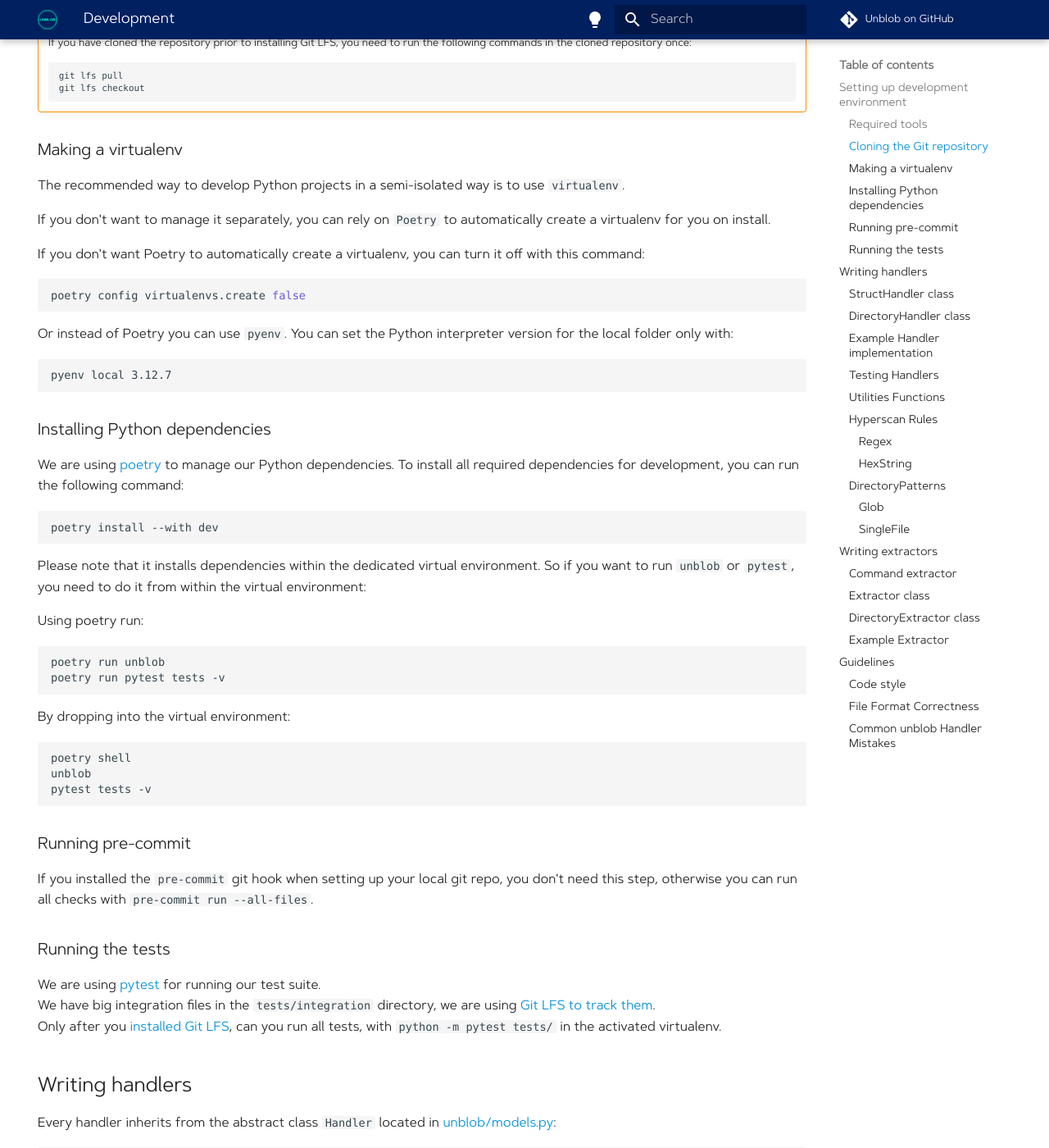
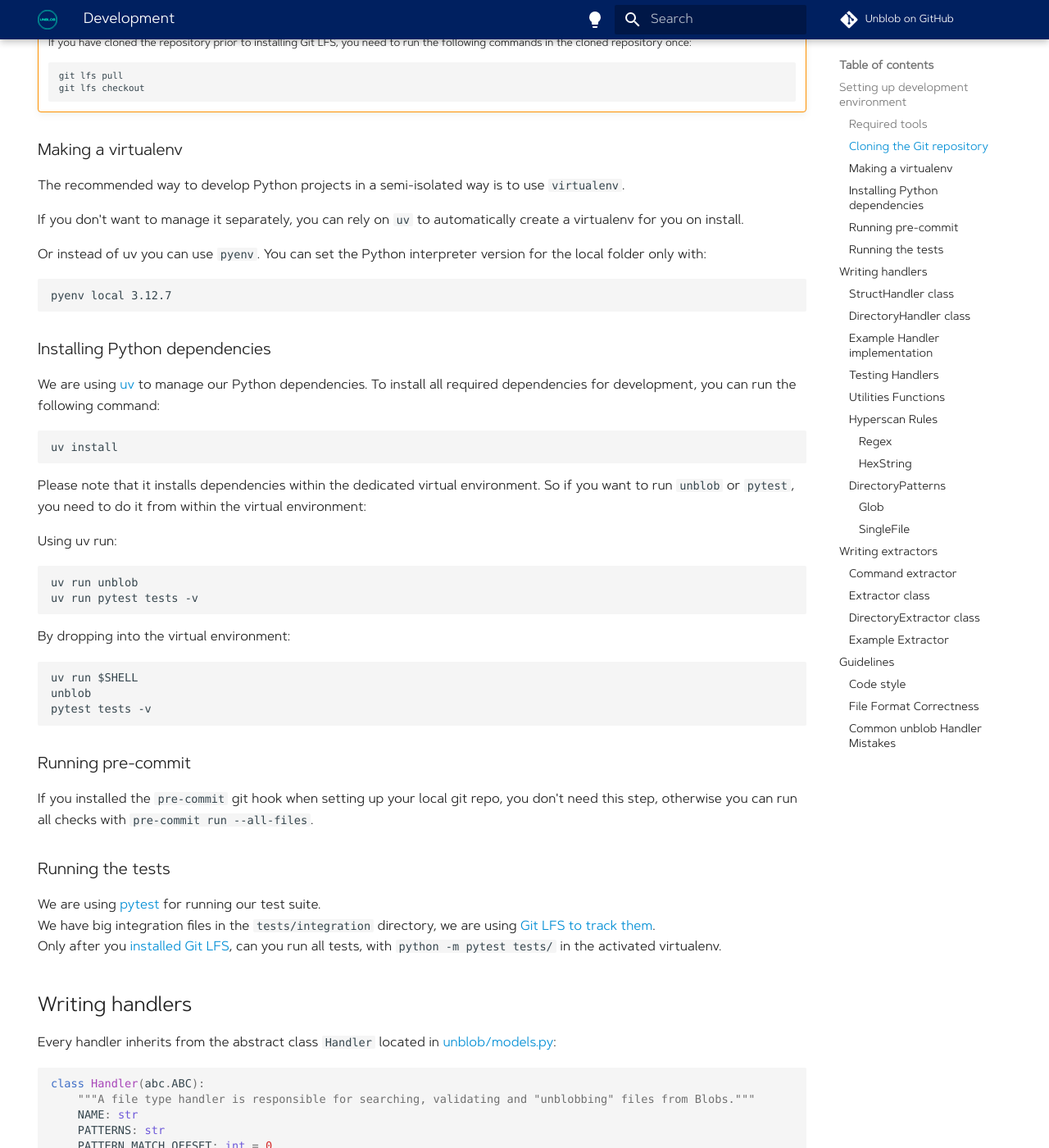
Before and after one commit to onekey-sec/unblob, an MkDocs documentation site: the page built from docs/development.md, in a window 1280 px wide and 1400 px high, scrolled down 1268 px. Shown: the whole window at 82% size. Built offline with MkDocs 1.6.1 and Material for MkDocs 9.7.7, drawn with Linux system fonts in a browser that asks for light colours; comment, search, counter and statistics services are not loaded; some of the changed text lies outside the part shown.

Commit message:
docs: poetry -> uv

````diff
--- a/docs/development.md
+++ b/docs/development.md
@@ -32,8 +32,8 @@ where the exciting stuff is.
 - **git**: You need it for cloning the repository.
   Install it [from the git-scm website](https://git-scm.com/download).
 
-- **Poetry**: it is a package manager for Python dependencies. Follow the instructions on the
-  [Poetry website](https://python-poetry.org/docs/master/#installation) to install the latest version.
+- **uv**: it is a package manager for Python dependencies. Follow the instructions on the
+  [uv website](https://docs.astral.sh/uv/getting-started/installation/) to install the latest version.
 
 - **pre-commit**: We are using [pre-commit](https://pre-commit.com/) to run
   checks like linters, type checks and formatting issues.
@@ -72,16 +72,10 @@ You need to setup Git LFS once, before you will be able to run the whole test su
 
 The recommended way to develop Python projects in a semi-isolated way is to use `virtualenv`.
 
-If you don't want to manage it separately, you can rely on `Poetry` to automatically
+If you don't want to manage it separately, you can rely on `uv` to automatically
 create a virtualenv for you on install.
 
-If you don't want Poetry to automatically create a virtualenv, you can turn it off with this command:
-
-```shell
-poetry config virtualenvs.create false
-```
-
-Or instead of Poetry you can use `pyenv`. You can set the Python interpreter
+Or instead of uv you can use `pyenv`. You can set the Python interpreter
 version for the local folder only with:
 
 ```
@@ -90,29 +84,29 @@ pyenv local 3.12.7
 
 ### Installing Python dependencies
 
-We are using [poetry](https://python-poetry.org/) to manage our Python
+We are using [uv](https://docs.astral.sh/uv/) to manage our Python
 dependencies. To install all required dependencies for development, you can run
 the following command:
 
 ```
-poetry install --with dev
+uv install
 ```
 
 Please note that it installs dependencies within the dedicated virtual
 environment. So if you want to run `unblob` or `pytest`, you need to do it from
 within the virtual environment:
 
-Using poetry run:
+Using uv run:
 
 ```
-poetry run unblob
-poetry run pytest tests -v
+uv run unblob
+uv run pytest tests -v
 ```
 
 By dropping into the virtual environment:
 
 ```
-poetry shell
+uv run $SHELL
 unblob
 pytest tests -v
 ```
````
Also changed, not shown: docs/extractors.md (+1 -1 lines), docs/index.md (+1 -1 lines), docs/installation.md (+4 -4 lines).
